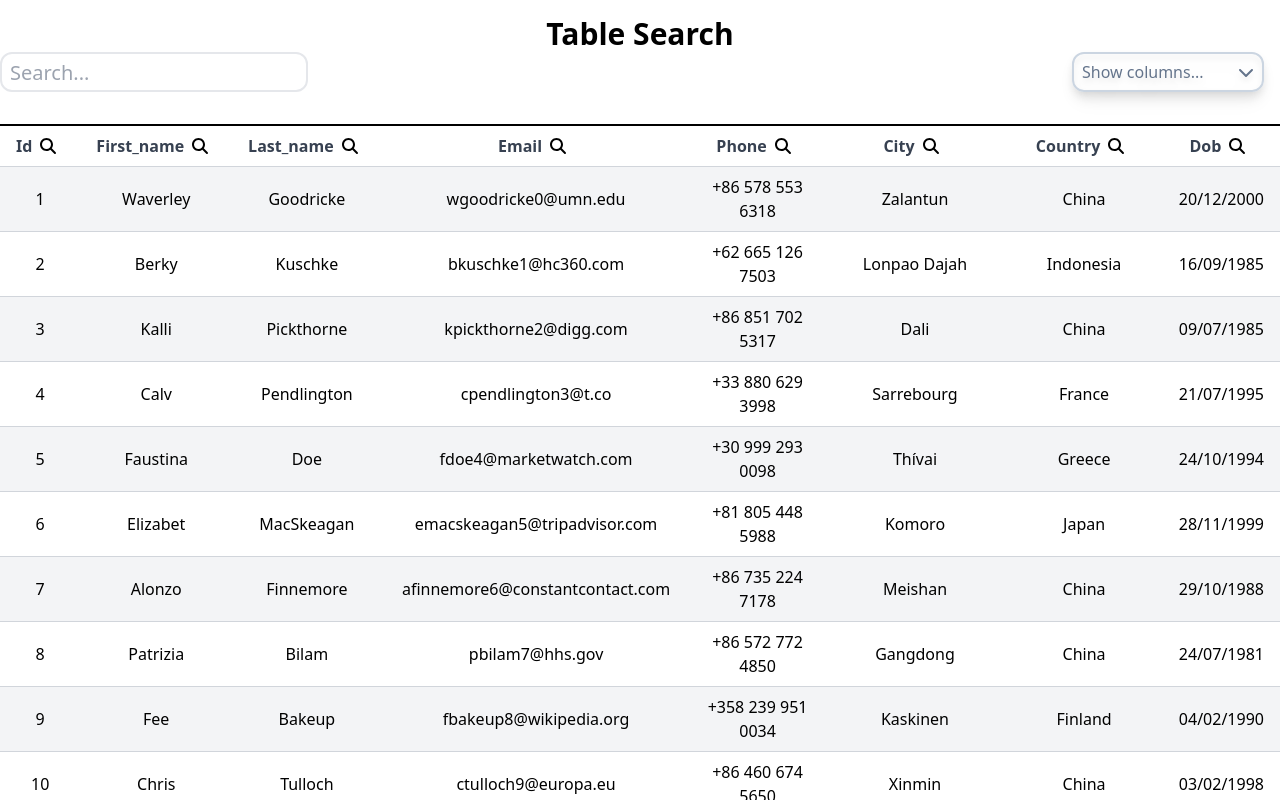
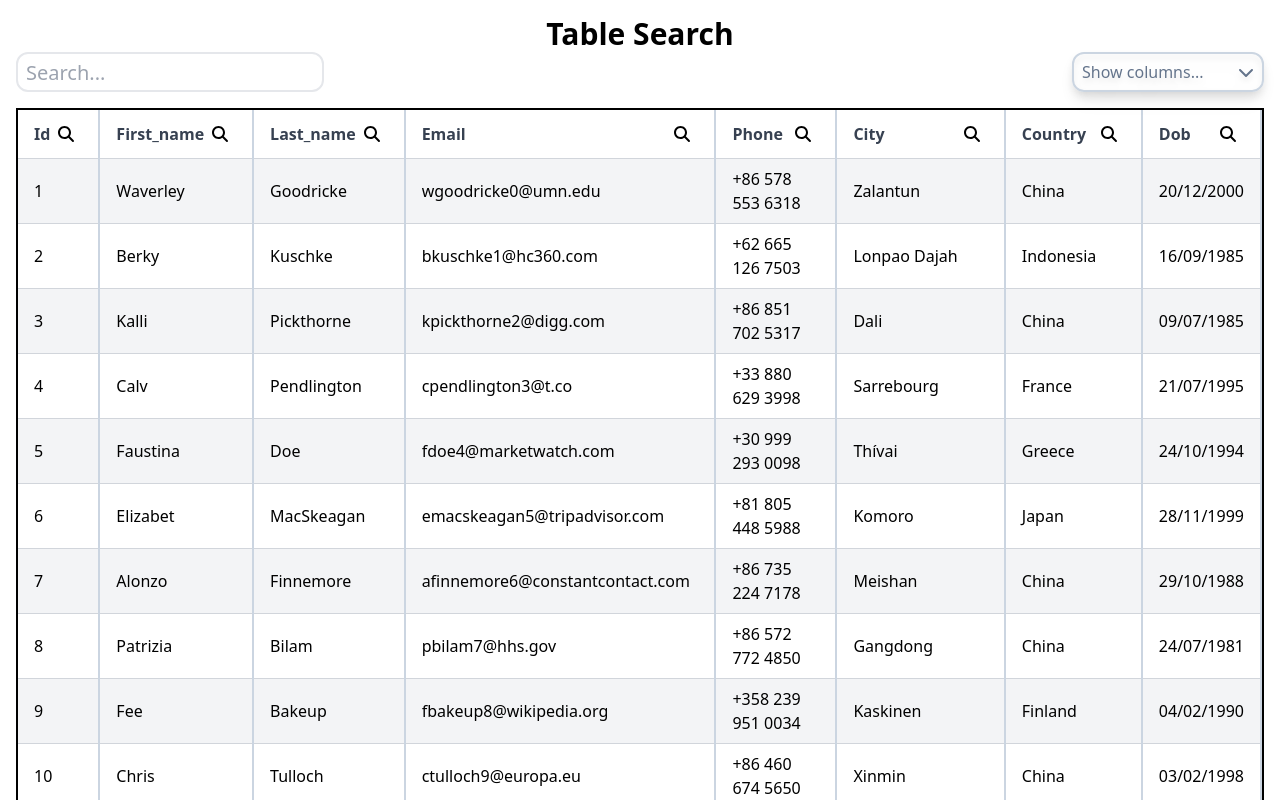
Before and after one commit to ahmadfahim2k/drag-and-drop-boxes-react, a React (Create React App) app: page /searchTable in a window 1280 px wide. Shown: the top 800 px of the page. Built offline with nearby package versions, Linux system fonts and the light colour scheme.

Commit message:
Added multiple search functionality

```diff
--- /dev/null
+++ b/src/Components/GlobalSearchBox.js
@@ -0,0 +1,20 @@
+import React from 'react'
+import { globalSearchFilterAtom } from '../Recoil';
+import { useRecoilState } from 'recoil';
+
+function GlobalSearchBox() {
+
+    const [globalSearch, setGlobalSearch] = useRecoilState(globalSearchFilterAtom);
+
+    function handleChange(e) {
+        setGlobalSearch((e.target.value).toLowerCase());
+    }
+
+    return (
+        <div className='ml-4'>
+            <input type='text' className='h-full mr-4 pl-2 border-2 rounded-xl text-xl' onChange={handleChange} value={globalSearch} placeholder='Search...' />
+        </div>
+    )
+}
+
+export default GlobalSearchBox;
--- a/src/Components/SearchBox.js
+++ b/src/Components/SearchBox.js
@@ -1,25 +1,28 @@
-import { useRecoilState, useRecoilValue, useResetRecoilState } from 'recoil';
-import { searchFieldAtom, searchTextAtom } from '../Recoil';
+import { useRecoilValue, useSetRecoilState } from 'recoil';
+import { localSearchFilterSelector, localSearchFiltersAtom } from '../Recoil';
 import { useEffect } from 'react';
 
-function SearchBox() {
+function SearchBox({ header }) {
 
-    const [input, setInput] = useRecoilState(searchTextAtom);
-    const resetInput = useResetRecoilState(searchTextAtom);
-    const placeholder = useRecoilValue(searchFieldAtom);
+    const setLocalSearchFilters = useSetRecoilState(localSearchFiltersAtom);
+    const textValue = useRecoilValue(localSearchFilterSelector(header));
 
     function handleChange(e) {
-        setInput(e.target.value);
+        setLocalSearchFilters(prev => ({ ...prev, [header]: e.target.value}))
     };
 
     useEffect(() => {
-        return () => resetInput();
+        setLocalSearchFilters(prev => ({ ...prev, [header]: ''}));
         //eslint-disable-next-line
     }, []);
 
+    // useEffect(() => {
+    //     console.log(header, textValue);
+    // }, [textValue])
+
     return (
-        <div>
-            <input type='text' className='h-6 w-40 mr-2 pl-2 border-2 rounded-xl text-lg font-thin' onChange={handleChange} value={input} placeholder={`search.. ${placeholder}`} />
+        <div className='flex-auto h-8 mr-2 pl-2 border-2 rounded-xl text-lg font-thin flex items-center'>
+            <input type='text' className='border-none outline-none bg-transparent shadow-none' onChange={handleChange} value={textValue} placeholder={`search ${header}`} autoFocus/>
         </div>
     )
 }
--- a/src/Components/Table.js
+++ b/src/Components/Table.js
@@ -10,8 +10,8 @@ function Table() {
   // ["id", "first_name", "last_name", "email", "phone", "city", "country", "dob"]
 
   return (
-    <div className="overflow-x-auto">
-      <table className="mt-8 min-w-full divide-y divide-gray-300">
+    <div className="overflow-auto m-4  border-2 border-black">
+      <table className="min-w-full divide-y divide-gray-300">
         <thead>
           <tr>
             {headers.map((data, idx) => {
--- /dev/null
+++ b/src/Components/TableCell.js
@@ -0,0 +1,11 @@
+import React from 'react'
+
+function TableCell({ item = [''], field = 0 }) {
+    return (
+        <td className="px-4 py-2 text-left select-none border-r-2 border-slate-300 border-collapse">
+            {item[field]}
+        </td>
+    )
+}
+
+export default TableCell;
--- a/src/Components/TableHeader.js
+++ b/src/Components/TableHeader.js
@@ -1,30 +1,27 @@
 import { faMagnifyingGlass } from '@fortawesome/free-solid-svg-icons';
 import { FontAwesomeIcon } from '@fortawesome/react-fontawesome';
 import SearchBox from './SearchBox';
-import { useRecoilState, useResetRecoilState } from 'recoil';
-import { searchFieldAtom } from '../Recoil';
+import { useState } from 'react';
 
 function TableHeader({ header }) {
 
-    const [searchField, setSearchField] = useRecoilState(searchFieldAtom);
-    const resetSearchField = useResetRecoilState(searchFieldAtom);
+    const [searchActive, setSearchActive] = useState(false);
 
     function formatString(str) {
         return str.replace(/\b\w/g, (match) => match.toUpperCase());
     }
 
     function handleClick() {
-        if(searchField === header) resetSearchField();
-        else setSearchField(header);
+        setSearchActive(prev => !prev);
     }
 
     return (
-        <th className="px-4 py-2 border-t-2 border-black">
-            <div className='flex flex-row justify-center items-center'>
-                {searchField === header ? <SearchBox /> :
+        <th className="px-4 py-2 flex-auto border-r-2 border-slate-300">
+            <div className='h-8 flex flex-row justify-between items-center'>
+                {searchActive ? <SearchBox header={header} /> :
                     <span className='font-semibold text-gray-700 select-none'>{formatString(header)}</span>
                 }
-                <FontAwesomeIcon className='mx-2 cursor-pointer' onClick={handleClick} icon={faMagnifyingGlass} />
+                <FontAwesomeIcon className='px-2 cursor-pointer' onClick={handleClick} icon={faMagnifyingGlass} />
             </div>
         </th>
     )
--- a/src/Components/TableRows.js
+++ b/src/Components/TableRows.js
@@ -1,5 +1,6 @@
 import { useRecoilValue } from 'recoil';
 import { activeHeadersSelector, fieldFilteredUserDataSelector } from '../Recoil';
+import TableCell from './TableCell';
 
 function TableRows() {
 
@@ -12,13 +13,9 @@ function TableRows() {
                 const isEvenRow = idx % 2 === 0; // Check if the row index is even
                 const rowClass = isEvenRow ? 'bg-gray-100' : 'bg-white';
                 return <tr key={item.id} className={`border-t border-gray-300 ${rowClass}`}>
-                    {headers.map((field, idx) => {
-                        return (
-                            <td key={idx} className="px-4 py-2 text-center select-none">
-                                {item[field]}
-                            </td>
-                        );
-                    })}
+                {
+                    headers.map((field, idx) => <TableCell key={idx} item={item} field={field} />)
+                }
                 </tr>
             })
             }
--- a/src/Pages/SearchTableHome.js
+++ b/src/Pages/SearchTableHome.js
@@ -2,14 +2,15 @@ import { useEffect } from "react";
 import axios from 'axios';
 import Table from "../Components/Table";
 import { useRecoilState, useSetRecoilState } from "recoil";
-import { enableColumnHiderAtom, userDataAtom, userDataSearchAtom } from "../Recoil";
+import { enableColumnHiderAtom, userDataAtom } from "../Recoil";
 import { FontAwesomeIcon } from "@fortawesome/react-fontawesome";
 import { faChevronDown } from "@fortawesome/free-solid-svg-icons";
 import ColumnHider from "../Components/ColumnHider";
+import GlobalSearchBox from "../Components/GlobalSearchBox";
 
 function SearchTableHome() {
 
-  const [globalSearch, setGlobalSearch] = useRecoilState(userDataSearchAtom);
+
   const [columnHider, setColumnHider] = useRecoilState(enableColumnHiderAtom);
   const setUserData = useSetRecoilState(userDataAtom);
 
@@ -27,10 +28,6 @@ function SearchTableHome() {
     // eslint-disable-next-line
   }, []);
 
-  function handleChange(e) {
-    setGlobalSearch((e.target.value).toLowerCase());
-  }
-
   function toggleColumnHider() {
     setColumnHider(prev => !prev);
   }
@@ -39,7 +36,7 @@ function SearchTableHome() {
     <div>
       <h1 className='text-center mt-4 font-bold text-3xl select-none'>Table Search</h1>
       <div className="h-10 flex flex-row justify-between">
-        <input type='text' className='h-full mr-4 pl-2 border-2 rounded-xl text-xl' onChange={handleChange} value={globalSearch} placeholder='Search...' />
+        <GlobalSearchBox />
         <div className="mr-4 h-full w-48 border-2 border-slate-300 shadow-lg drop-shadow-lg rounded-xl hover:cursor-pointer flex justify-around items-center" >
           <div className="px-2 w-full flex justify-between items-center" onClick={toggleColumnHider}>
             <span className="text-slate-500 select-none">Show columns...  </span>
--- a/src/Recoil.js
+++ b/src/Recoil.js
@@ -63,6 +63,7 @@ export const userDataAtom = atom({
   ]
 });
 
+//all the headers in userData
 export const userDataHeadersSelector = selector({
   key: 'userDataHeaders',
   get: ({ get }) => {
@@ -73,13 +74,15 @@ export const userDataHeadersSelector = selector({
   }
 });
 
+//headers that should be active
 export const activeColumnsAtom = atom({
   key: 'activeColumns',
   default: [
-    "id", "first_name", "last_name", "email", "phone", "city", "country","dob"
+    "id", "first_name", "last_name", "email", "phone", "city", "country", "dob"
   ]
 });
 
+//combining previous 2 functions to get the active headers in order.
 export const activeHeadersSelector = selector({
   key: 'activeHeaders',
   get: ({ get }) => {
@@ -91,16 +94,18 @@ export const activeHeadersSelector = selector({
   }
 })
 
-export const userDataSearchAtom = atom({
-  key: 'userDataSearch',
+//global search
+export const globalSearchFilterAtom = atom({
+  key: 'globalSearchFilter',
   default: ''
 });
 
+//remove the inactive headers, and global filter the remaining data
 export const filteredUserDataSelector = selector({
   key: 'filteredUserDataSelector',
   get: ({ get }) => {
     const userData = get(userDataAtom);
-    const search = get(userDataSearchAtom);
+    const search = get(globalSearchFilterAtom);
     const headers = get(activeHeadersSelector);
     //filtering
     return userData.filter((item) => {
@@ -116,31 +121,45 @@ export const filteredUserDataSelector = selector({
   }
 });
 
-export const searchFieldAtom = atom({
-  key: 'searchField',
-  default: ''
+//object containing the field: text
+export const localSearchFiltersAtom = atom({
+  key: 'localSearchFilters',
+  default: {}
 });
 
-export const searchTextAtom = atom({
-  key: 'searchText',
-  default: ''
+//returns search field for given field or undefined if not exists
+export const localSearchFilterSelector = selectorFamily({
+  key: 'localSearchFilter',
+  get: (field) => ({ get }) => {
+    const allFilters = get(localSearchFiltersAtom);
+    if(allFilters[field]) return allFilters[field];
+    else return '';
+  }
 });
 
+//Again filter the data based on local col filter.
 export const fieldFilteredUserDataSelector = selector({
   key: 'fieldFilteredUserData',
   get: ({ get }) => {
     const userData = get(filteredUserDataSelector);
-    const field = get(searchFieldAtom);
-    const search = get(searchTextAtom);
+    const filters = get(localSearchFiltersAtom);
+    const headers = get(activeHeadersSelector);
 
     //filter
     return userData.filter((item) => {
-      const searchLowerCase = search.toLowerCase();
-      return searchLowerCase === '' || item[field].toLowerCase().includes(searchLowerCase);
-    })
+      let valid = true;
+      // console.log(headers, filters);
+      headers.forEach(header => {
+          if(!filters[header] || !valid) return;
+          const searchLowerCase = filters[header].toLowerCase();
+          valid = searchLowerCase === '' || item[header].toLowerCase().includes(searchLowerCase);
+      })
+      return valid;
+    });
   }
 });
 
+//toggle the column hider menu
 export const enableColumnHiderAtom = atom({
   key: 'enableColumnHider',
   default: false
```
Also changed, not shown: 2 other files (tests, documents, lock files or other folders).
